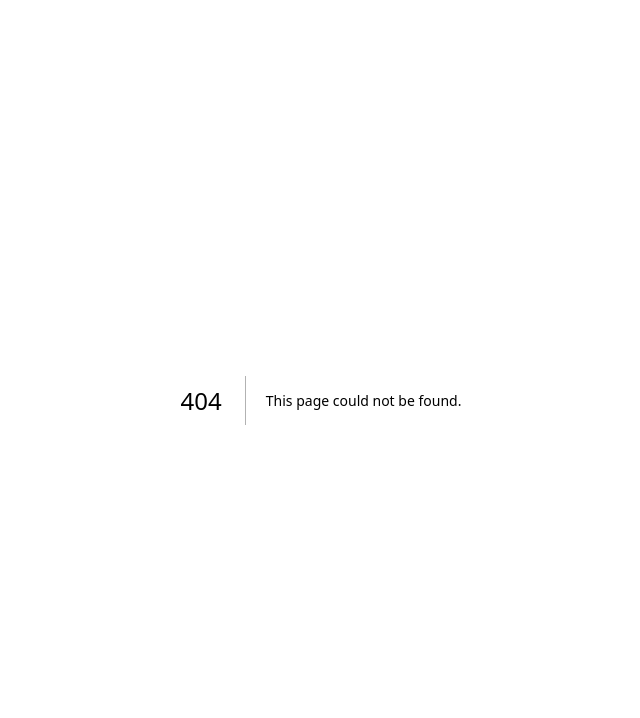
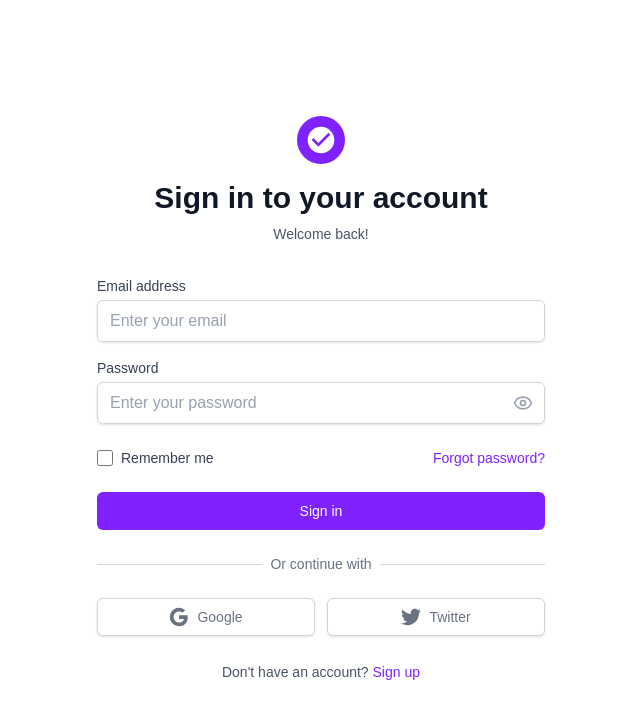
Before and after one commit to SivaPA08/feeds-central, a Next.js app in the folder ui/: page /login in a window 1280 px wide. Before the commit this address had no page. Shown: the top 718 px of the page, without its empty margins (319-959 px from the left). Built offline with nearby package versions, Linux system fonts and the light colour scheme.

Commit message:
login page added

```diff
--- /dev/null
+++ b/ui/app/login/page.tsx
@@ -0,0 +1,258 @@
+'use client';
+
+import { useState } from 'react';
+import { Eye, EyeOff, Shield, Mail, Twitter } from 'lucide-react';
+
+export default function LoginPage() {
+	const [isLogin, setIsLogin] = useState(true);
+	const [showPassword, setShowPassword] = useState(false);
+	const [showConfirmPassword, setShowConfirmPassword] = useState(false);
+	const [formData, setFormData] = useState({
+		email: '',
+		password: '',
+		confirmPassword: '',
+		username: ''
+	});
+
+	const handleInputChange = (e: React.ChangeEvent<HTMLInputElement>) => {
+		const { name, value } = e.target;
+		setFormData(prev => ({
+			...prev,
+			[name]: value
+		}));
+	};
+
+	const handleSubmit = (e: React.FormEvent) => {
+		e.preventDefault();
+		// Handle form submission here
+		console.log('Form submitted:', formData);
+
+		if (!isLogin && formData.password !== formData.confirmPassword) {
+			alert('Passwords do not match!');
+			return;
+		}
+
+		// Add your authentication logic here
+	};
+
+	const toggleMode = () => {
+		setIsLogin(!isLogin);
+		setFormData({
+			email: '',
+			password: '',
+			confirmPassword: '',
+			username: ''
+		});
+	};
+
+	return (
+		<div className="min-h-screen bg-white flex items-center justify-center py-12 px-4 sm:px-6 lg:px-8">
+			<div className="max-w-md w-full space-y-8">
+				{/* Header */}
+				<div className="text-center">
+					<div className="mx-auto h-12 w-12 bg-violet-600 rounded-full flex items-center justify-center mb-4">
+						<svg className="h-8 w-8 text-white" fill="currentColor" viewBox="0 0 24 24">
+							<path d="M12 2C6.48 2 2 6.48 2 12s4.48 10 10 10 10-4.48 10-10S17.52 2 12 2zm-2 15l-5-5 1.41-1.41L10 14.17l7.59-7.59L19 8l-9 9z" />
+						</svg>
+					</div>
+					<h2 className="text-3xl font-bold text-gray-900">
+						{isLogin ? 'Sign in to your account' : 'Create your account'}
+					</h2>
+					<p className="mt-2 text-sm text-gray-600">
+						{isLogin ? 'Welcome back!' : 'Join our community today'}
+					</p>
+				</div>
+
+				{/* Form */}
+				<form className="mt-8 space-y-6" onSubmit={handleSubmit}>
+					<div className="space-y-4">
+						{/* Username field for signup */}
+						{!isLogin && (
+							<div>
+								<label htmlFor="username" className="block text-sm font-medium text-gray-700">
+									Username
+								</label>
+								<input
+									id="username"
+									name="username"
+									type="text"
+									required={!isLogin}
+									value={formData.username}
+									onChange={handleInputChange}
+									className="mt-1 block w-full px-3 py-2 border border-gray-300 rounded-md shadow-sm placeholder-gray-400 focus:outline-none focus:ring-violet-500 focus:border-violet-500 transition-colors"
+									placeholder="Choose a username"
+								/>
+							</div>
+						)}
+
+						{/* Email field */}
+						<div>
+							<label htmlFor="email" className="block text-sm font-medium text-gray-700">
+								Email address
+							</label>
+							<input
+								id="email"
+								name="email"
+								type="email"
+								autoComplete="email"
+								required
+								value={formData.email}
+								onChange={handleInputChange}
+								className="mt-1 block w-full px-3 py-2 border border-gray-300 rounded-md shadow-sm placeholder-gray-400 focus:outline-none focus:ring-violet-500 focus:border-violet-500 transition-colors"
+								placeholder="Enter your email"
+							/>
+						</div>
+
+						{/* Password field */}
+						<div>
+							<label htmlFor="password" className="block text-sm font-medium text-gray-700">
+								Password
+							</label>
+							<div className="mt-1 relative">
+								<input
+									id="password"
+									name="password"
+									type={showPassword ? 'text' : 'password'}
+									autoComplete={isLogin ? 'current-password' : 'new-password'}
+									required
+									value={formData.password}
+									onChange={handleInputChange}
+									className="block w-full px-3 py-2 pr-10 border border-gray-300 rounded-md shadow-sm placeholder-gray-400 focus:outline-none focus:ring-violet-500 focus:border-violet-500 transition-colors"
+									placeholder="Enter your password"
+								/>
+								<button
+									type="button"
+									className="absolute inset-y-0 right-0 pr-3 flex items-center"
+									onClick={() => setShowPassword(!showPassword)}
+								>
+									{showPassword ? (
+										<EyeOff className="h-5 w-5 text-gray-400 hover:text-gray-600" />
+									) : (
+										<Eye className="h-5 w-5 text-gray-400 hover:text-gray-600" />
+									)}
+								</button>
+							</div>
+						</div>
+
+						{/* Confirm Password field for signup */}
+						{!isLogin && (
+							<div>
+								<label htmlFor="confirmPassword" className="block text-sm font-medium text-gray-700">
+									Confirm Password
+								</label>
+								<div className="mt-1 relative">
+									<input
+										id="confirmPassword"
+										name="confirmPassword"
+										type={showConfirmPassword ? 'text' : 'password'}
+										autoComplete="new-password"
+										required={!isLogin}
+										value={formData.confirmPassword}
+										onChange={handleInputChange}
+										className="block w-full px-3 py-2 pr-10 border border-gray-300 rounded-md shadow-sm placeholder-gray-400 focus:outline-none focus:ring-violet-500 focus:border-violet-500 transition-colors"
+										placeholder="Confirm your password"
+									/>
+									<button
+										type="button"
+										className="absolute inset-y-0 right-0 pr-3 flex items-center"
+										onClick={() => setShowConfirmPassword(!showConfirmPassword)}
+									>
+										{showConfirmPassword ? (
+											<EyeOff className="h-5 w-5 text-gray-400 hover:text-gray-600" />
+										) : (
+											<Eye className="h-5 w-5 text-gray-400 hover:text-gray-600" />
+										)}
+									</button>
+								</div>
+							</div>
+						)}
+					</div>
+
+					{/* Remember me / Forgot password */}
+					{isLogin && (
+						<div className="flex items-center justify-between">
+							<div className="flex items-center">
+								<input
+									id="remember-me"
+									name="remember-me"
+									type="checkbox"
+									className="h-4 w-4 text-violet-600 focus:ring-violet-500 border-gray-300 rounded"
+								/>
+								<label htmlFor="remember-me" className="ml-2 block text-sm text-gray-700">
+									Remember me
+								</label>
+							</div>
+							<button
+								type="button"
+								className="text-sm text-violet-600 hover:text-violet-500 font-medium"
+							>
+								Forgot password?
+							</button>
+						</div>
+					)}
+
+					{/* Submit button */}
+					<div>
+						<button
+							type="submit"
+							className="group relative w-full flex justify-center py-2 px-4 border border-transparent text-sm font-medium rounded-md text-white bg-violet-600 hover:bg-violet-700 focus:outline-none focus:ring-2 focus:ring-offset-2 focus:ring-violet-500 transition-colors"
+						>
+							{isLogin ? 'Sign in' : 'Create account'}
+						</button>
+					</div>
+
+					{/* Social login options */}
+					<div className="mt-6">
+						<div className="relative">
+							<div className="absolute inset-0 flex items-center">
+								<div className="w-full border-t border-gray-300" />
+							</div>
+							<div className="relative flex justify-center text-sm">
+								<span className="px-2 bg-white text-gray-500">Or continue with</span>
+							</div>
+						</div>
+
+						<div className="mt-6 grid grid-cols-2 gap-3">
+							<button
+								type="button"
+								className="w-full inline-flex justify-center py-2 px-4 border border-gray-300 rounded-md shadow-sm bg-white text-sm font-medium text-gray-500 hover:bg-gray-50 transition-colors"
+							>
+								<svg className="h-5 w-5" viewBox="0 0 24 24">
+									<path fill="currentColor" d="M22.56 12.25c0-.78-.07-1.53-.2-2.25H12v4.26h5.92c-.26 1.37-1.04 2.53-2.21 3.31v2.77h3.57c2.08-1.92 3.28-4.74 3.28-8.09z" />
+									<path fill="currentColor" d="M12 23c2.97 0 5.46-.98 7.28-2.66l-3.57-2.77c-.98.66-2.23 1.06-3.71 1.06-2.86 0-5.29-1.93-6.16-4.53H2.18v2.84C3.99 20.53 7.7 23 12 23z" />
+									<path fill="currentColor" d="M5.84 14.09c-.22-.66-.35-1.36-.35-2.09s.13-1.43.35-2.09V7.07H2.18C1.43 8.55 1 10.22 1 12s.43 3.45 1.18 4.93l2.85-2.22.81-.62z" />
+									<path fill="currentColor" d="M12 5.38c1.62 0 3.06.56 4.21 1.64l3.15-3.15C17.45 2.09 14.97 1 12 1 7.7 1 3.99 3.47 2.18 7.07l3.66 2.84c.87-2.6 3.3-4.53 6.16-4.53z" />
+								</svg>
+								<span className="ml-2">Google</span>
+							</button>
+
+							<button
+								type="button"
+								className="w-full inline-flex justify-center py-2 px-4 border border-gray-300 rounded-md shadow-sm bg-white text-sm font-medium text-gray-500 hover:bg-gray-50 transition-colors"
+							>
+								<svg className="h-5 w-5" fill="currentColor" viewBox="0 0 24 24">
+									<path d="M24 4.557c-.883.392-1.832.656-2.828.775 1.017-.609 1.798-1.574 2.165-2.724-.951.564-2.005.974-3.127 1.195-.897-.957-2.178-1.555-3.594-1.555-3.179 0-5.515 2.966-4.797 6.045-4.091-.205-7.719-2.165-10.148-5.144-1.29 2.213-.669 5.108 1.523 6.574-.806-.026-1.566-.247-2.229-.616-.054 2.281 1.581 4.415 3.949 4.89-.693.188-1.452.232-2.224.084.626 1.956 2.444 3.379 4.6 3.419-2.07 1.623-4.678 2.348-7.29 2.04 2.179 1.397 4.768 2.212 7.548 2.212 9.142 0 14.307-7.721 13.995-14.646.962-.695 1.797-1.562 2.457-2.549z" />
+								</svg>
+								<span className="ml-2">Twitter</span>
+							</button>
+						</div>
+					</div>
+
+					{/* Toggle between login and signup */}
+					<div className="text-center">
+						<span className="text-sm text-gray-600">
+							{isLogin ? "Don't have an account? " : "Already have an account? "}
+						</span>
+						<button
+							type="button"
+							onClick={toggleMode}
+							className="text-sm font-medium text-violet-600 hover:text-violet-500"
+						>
+							{isLogin ? 'Sign up' : 'Sign in'}
+						</button>
+					</div>
+				</form>
+			</div>
+		</div>
+	);
+}
```
Also changed, not shown: ui/package.json (+6 -5 lines), 1 other file (tests, documents, lock files or other folders).
